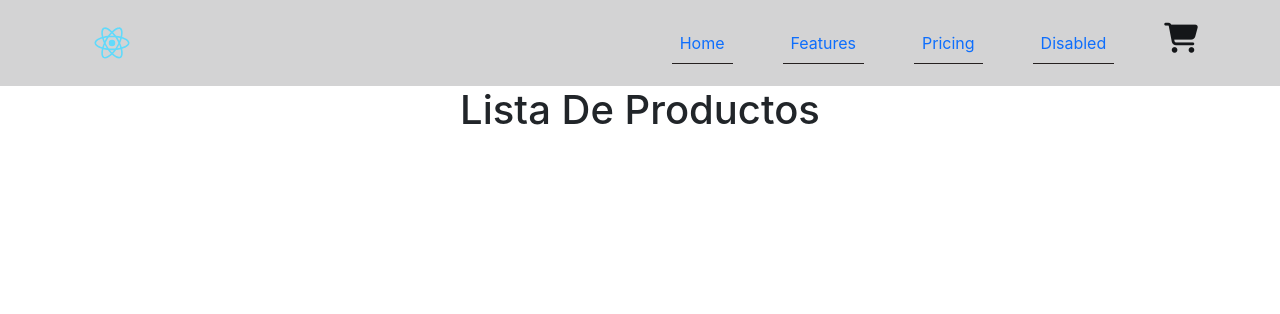
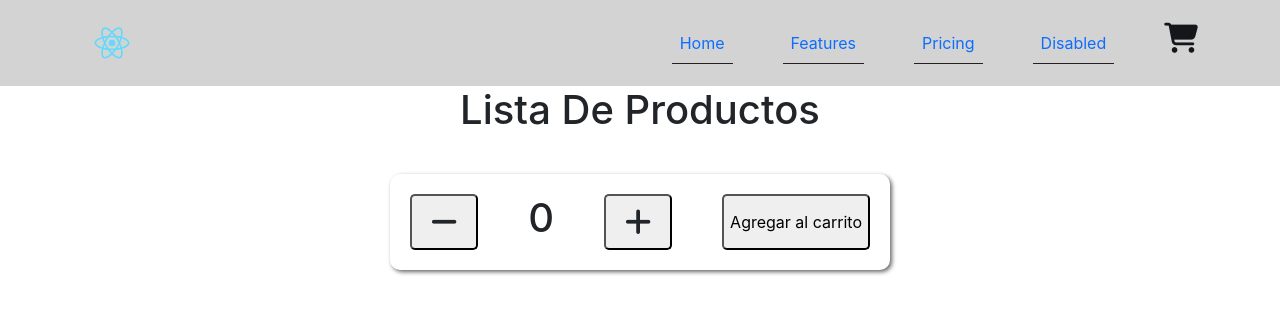
Before and after one commit to RafDes21/app-tineo, a React (Create React App) app: page / in a window 1280 px wide. Shown: the top 314 px of the page. Built offline with nearby package versions, Linux system fonts and the light colour scheme.

Commit message:
agregue comp.ItemCount a comp. ItemListContainer

```diff
--- a/public/index.html
+++ b/public/index.html
@@ -1,5 +1,5 @@
 <!DOCTYPE html>
-<html lang="en">
+<html lang="es">
 
 <head>
   <meta charset="utf-8" />
--- /dev/null
+++ b/src/components/ItemCount.jsx
@@ -0,0 +1,36 @@
+import React, { useState } from "react";
+
+const ItemCount = (props) => {
+  console.log(props.cantidad);
+  const [contador, setContador] = useState(0);
+
+  function restar(params) {
+    contador > 0 ? setContador(contador - 1) : alert("no hay stock");
+  }
+
+  function sumar(params) {
+    contador < props.cantidad ? setContador(contador + 1) : alert("no hay stock");
+  }
+
+  return (
+
+       <div  className="contador"style={{display: "flex", margin: "40px auto",width: "500px",justifyContent: "space-between", borderRadius:"10px",}}>
+
+         <button onClick={restar}><i className="fa-solid fa-minus btn"></i></button>
+
+         <h1> {contador}</h1>
+
+         <button onClick={sumar}><i className="fa-solid fa-plus btn"></i></button>
+
+         <button >Agregar al carrito</button>
+      </div>
+
+
+
+
+
+
+  );
+};
+
+export default ItemCount;
--- a/src/components/ItemListContainer.jsx
+++ b/src/components/ItemListContainer.jsx
@@ -1,9 +1,16 @@
-import React from 'react'
+import React from "react";
+import ItemCount from "./ItemCount";
 
 const ItemListContainer = () => {
+
+
   return (
-    <div><h1>Lista De Productos</h1></div>
-  )
-}
+    <div>
+      <h1>Lista De Productos</h1>
 
-export default ItemListContainer
+      <ItemCount cantidad={5}/>
+    </div>
+  );
+};
+
+export default ItemListContainer;
--- a/src/components/NavBar.css
+++ b/src/components/NavBar.css
@@ -17,7 +17,18 @@
     font-size: 30px;
     cursor: pointer;
     transition: 0.3s all;
+
 }
 .fa-solid:hover{
   transform: scale(1.1);
 }
+/* //itemCount */
+.contador{
+
+    box-shadow: 2px 2px 4px rgba(0, 0, 0, 0.596);
+    padding: 20px;
+}
+
+.contador > button{
+    border-radius: 5px ;
+}
```
Also changed, not shown: src/App.js (+1 -16 lines).
